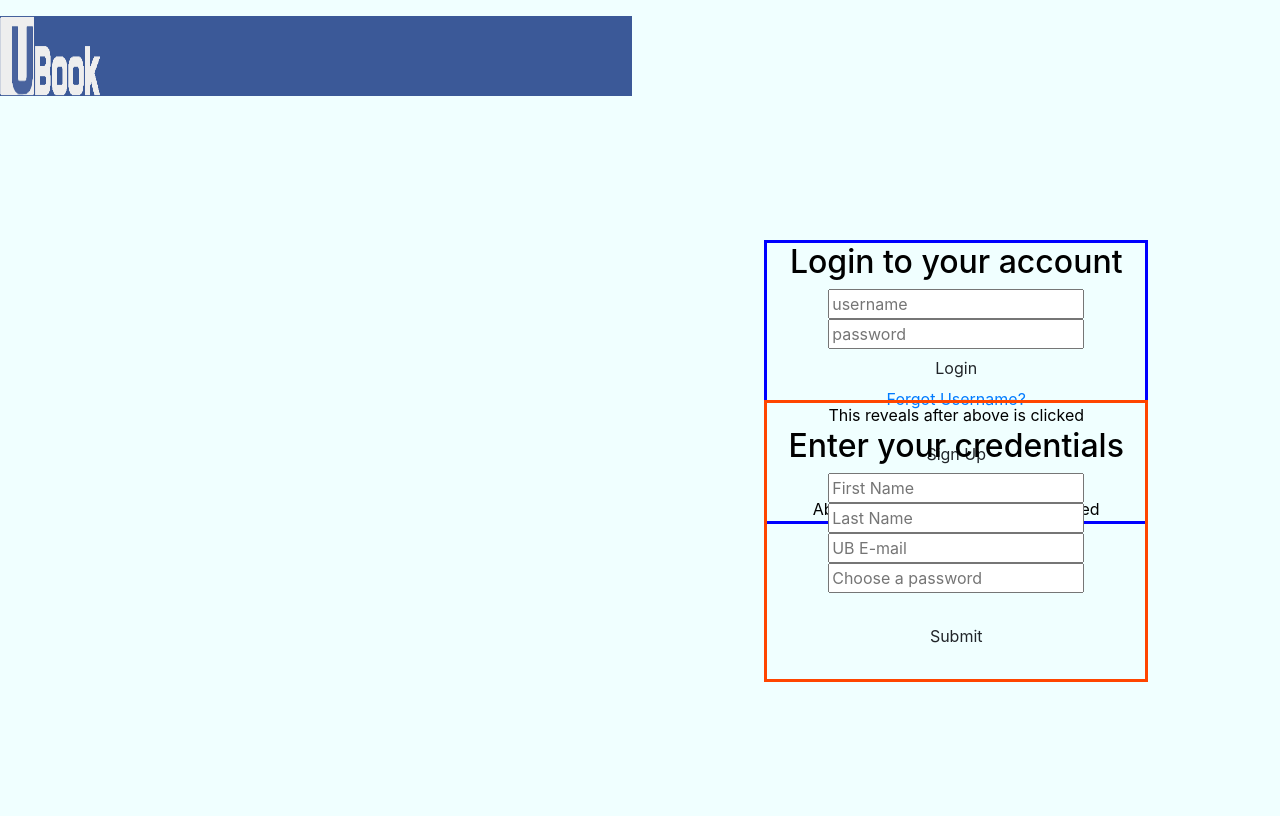
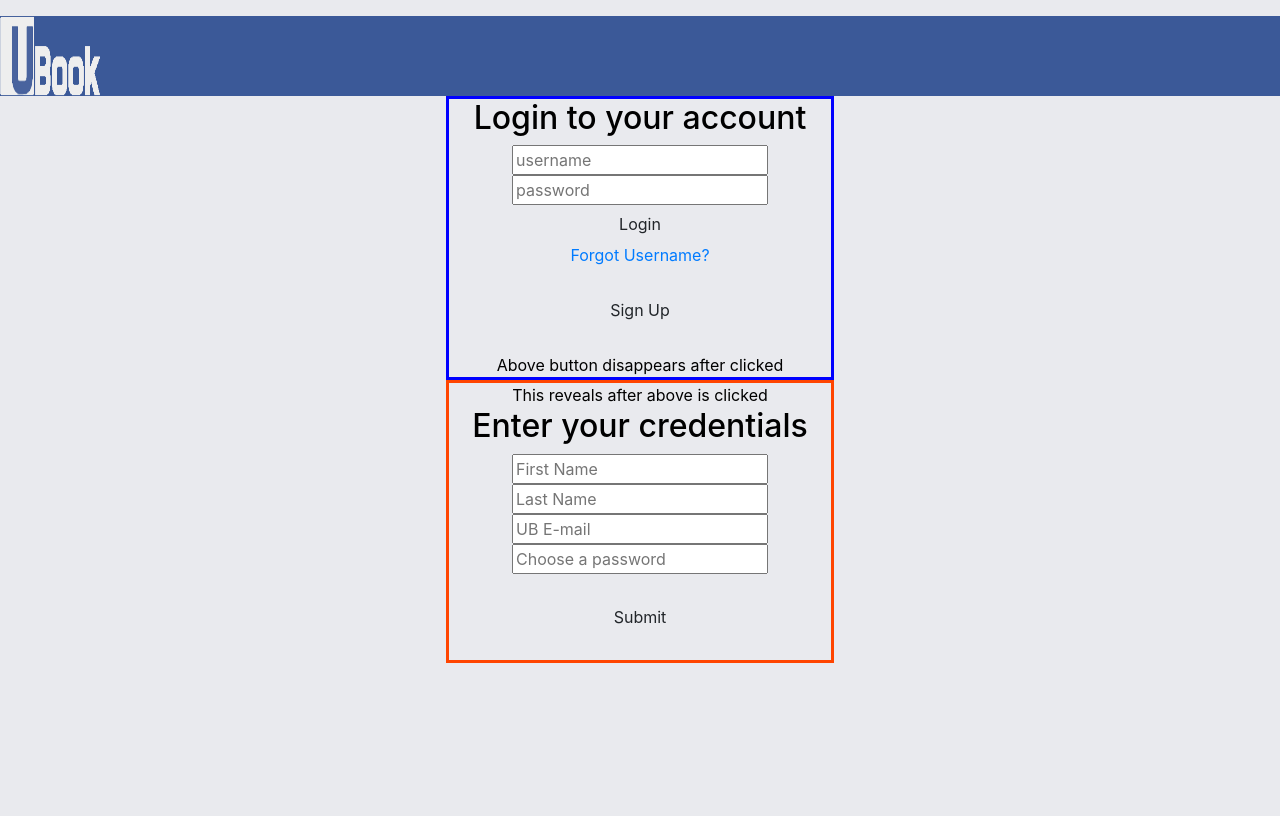
Before and after one commit to akcse116/Ubook, a Django app: page /login/ in a window 1280 px wide. After the commit the page ends 663 px from the top, so only its background shows below. Run offline with Django 3.2, Linux system fonts and the light colour scheme; parts of the project's set-up code (start-up, migrations or seed data) failed here and were passed over; some libraries are stand-ins or nearby versions.

Commit message:
Fixed formatting of login, added links, need to readdress to ensure they're to correct pages

```diff
--- a/login/templates/login/login.html
+++ b/login/templates/login/login.html
@@ -4,37 +4,28 @@
 <style>
 
     .content{
-        display: flex;
-        justify-content: center;
         border: 3px steelblue;
     }
 
     .log-form{
-        position: absolute;
-        top: 30%;
+        margin: auto;
+        display: block;
         border: 3px solid blue;
         text-align: center;
-        width:30%;
+        width:35%;
     }
 
     .sign-form{
-        position: absolute;
-        top: 50%;
+        margin: auto;
+        display: block;
         border: 3px solid orangered;
         text-align: center;
-        width:30%;
+        width:35%;
     }
-
-    body{
-        height: 100vh;
-        display:flex;
-        justify-content: center;
-        background: azure;
-    }
-
 
 </style>
 
+    <meta name="viewport" content="width=device-width, initial-scale=1.0">
 
     <div class="content">
 
@@ -45,7 +36,7 @@
             <input type="password" title="username" placeholder="password" /></br>
             <button type="submit" class="btn">Login</button></br>
             <a class="forgot" href="#">Forgot Username?</a></br></br>
-            <button type="signup" class="btn">Sign Up</button></br></br>
+            <button type="signup" class="btn" href="blog.html">Sign Up</button></br></br>
               Above button disappears after clicked
           </form>
         </div>
@@ -58,7 +49,8 @@
                 <input type="text" title="lastname" placeholder="Last Name" /></br>
                 <input type="text" title="email" placeholder="UB E-mail"/></br>
                 <input type="text" title="sign_password" placeholder="Choose a password" /></br></br>
-                <button type="signup" class="btn">Submit</button></br></br>
+                <button type="signup" class="btn" href="user_profile.html">Submit</button></br></br>
             </form>
         </div>
+    </div>
 {% endblock content %}
```
